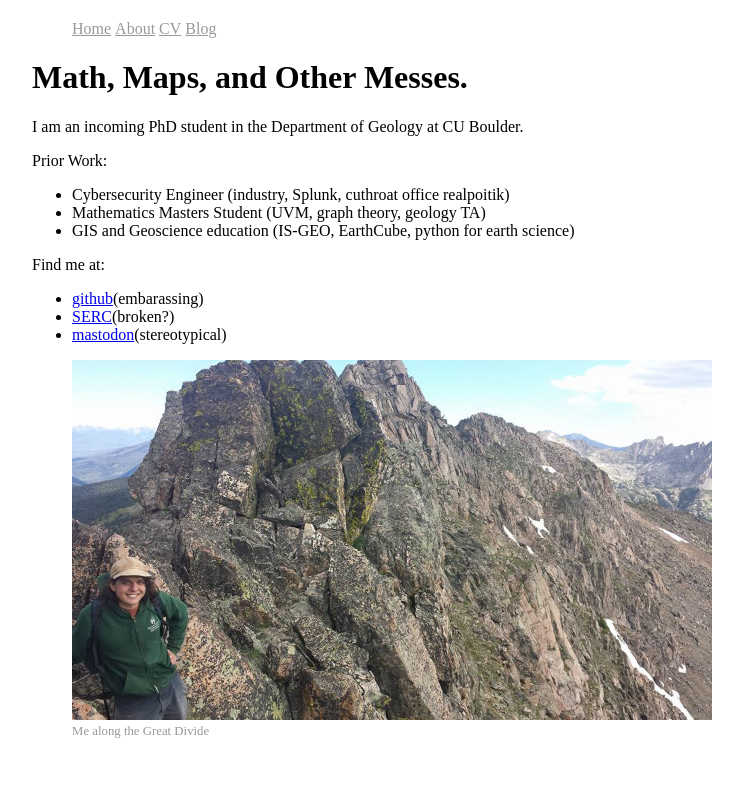
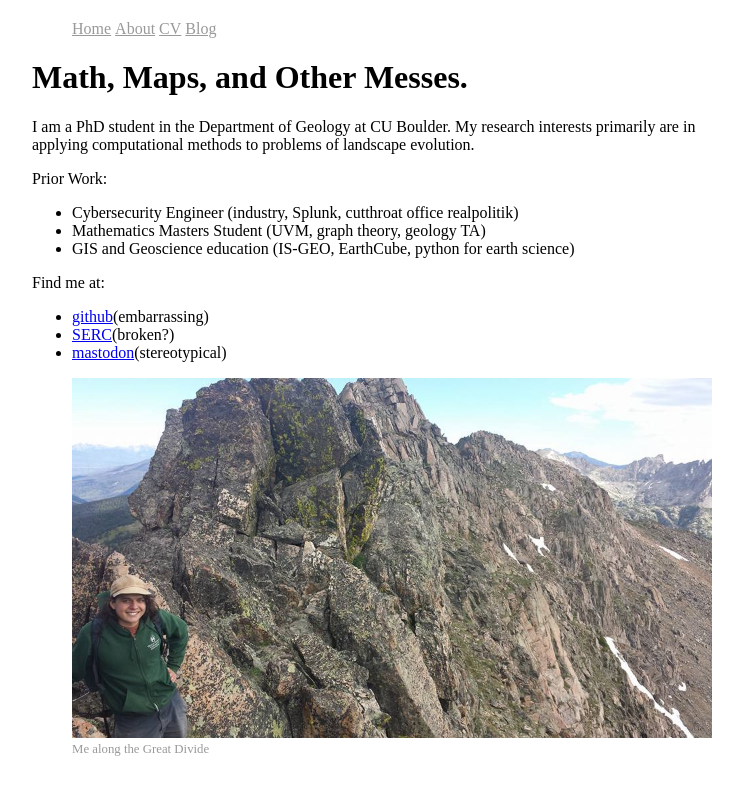
Before and after one commit to jrymart/jrymart.github.io, a Jekyll site: the page built from index.html, in a window 1280 px wide. Shown: the top 795 px of the page, without its empty margins (248-991 px from the left). Built offline with Jekyll 4.4.1, drawn with Linux system fonts in a browser that asks for light colours.

Commit message:
updating abouts

```diff
--- a/index.html
+++ b/index.html
@@ -4,16 +4,16 @@ title: Jo Martin
 ---
 <div class="blurb">
     <h1>Math, Maps, and Other Messes.</h1>
-    <p>I am an incoming PhD student in the Department of Geology at CU Boulder.</p>
+   <p>I am a PhD student in the Department of Geology at CU Boulder.  My research interests primarily are in applying computational methods to problems of landscape evolution.</p>
     Prior Work:
     <ul>
-        <li>Cybersecurity Engineer (industry, Splunk, cuthroat office realpoitik)</li>
+        <li>Cybersecurity Engineer (industry, Splunk, cutthroat office realpolitik)</li>
         <li>Mathematics Masters Student (UVM, graph theory, geology TA)</li>
         <li>GIS and Geoscience education (IS-GEO, EarthCube, python for earth science)</li>
     </ul>
     Find me at:
     <ul>
-        <li><a href=https://github.com/jrymart/>github</a>(embarassing)</li>
+        <li><a href=https://github.com/jrymart/>github</a>(embarrassing)</li>
         <li><a href=https://serc.carleton.edu/person/61202.html>SERC</a>(broken?)</li>
         <li><a href=https://scicomm.xyz/@jrymart rel="me">mastodon</a>(stereotypical)</li>
     </ul>
```
Also changed, not shown: about/index.md (+1 -1 lines).
